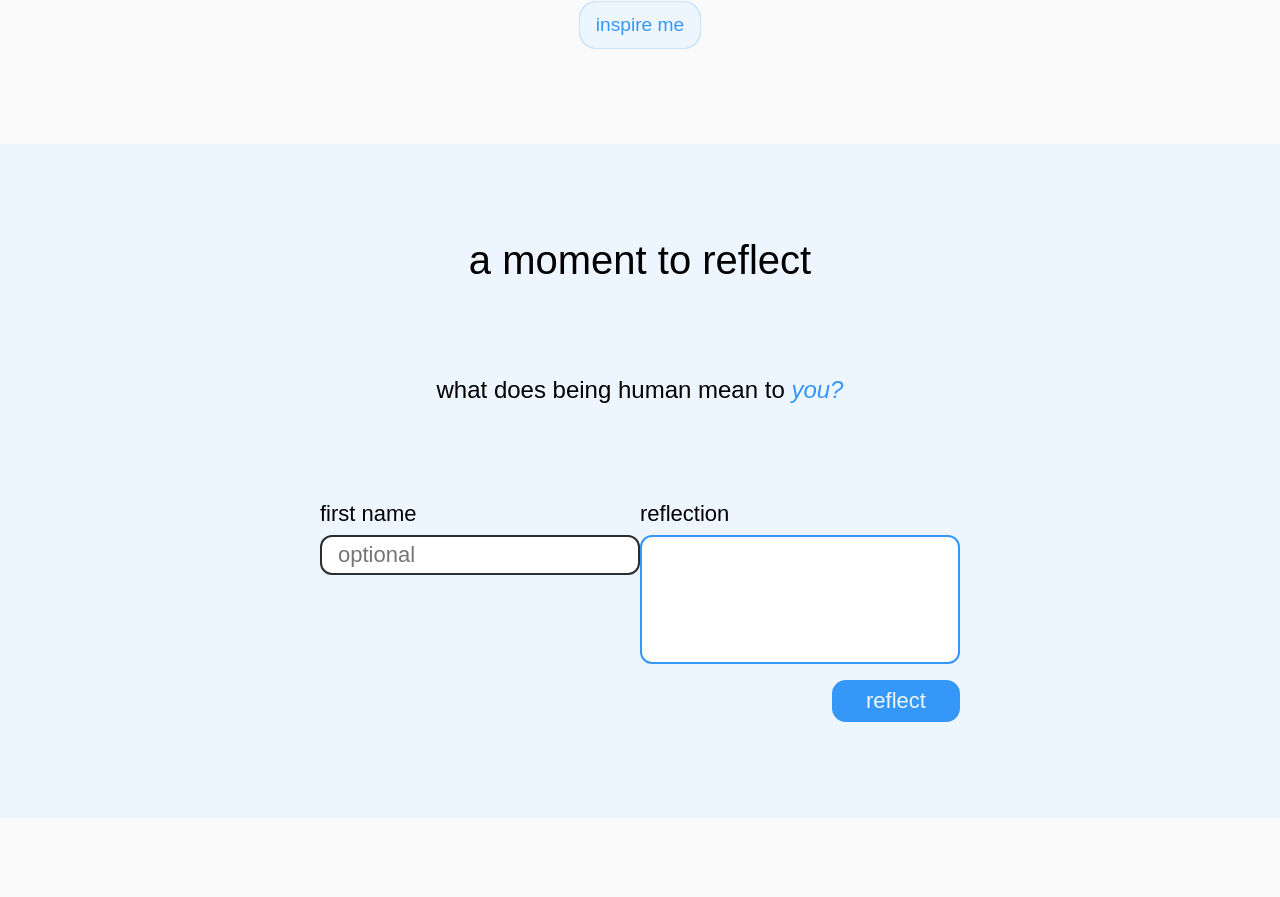
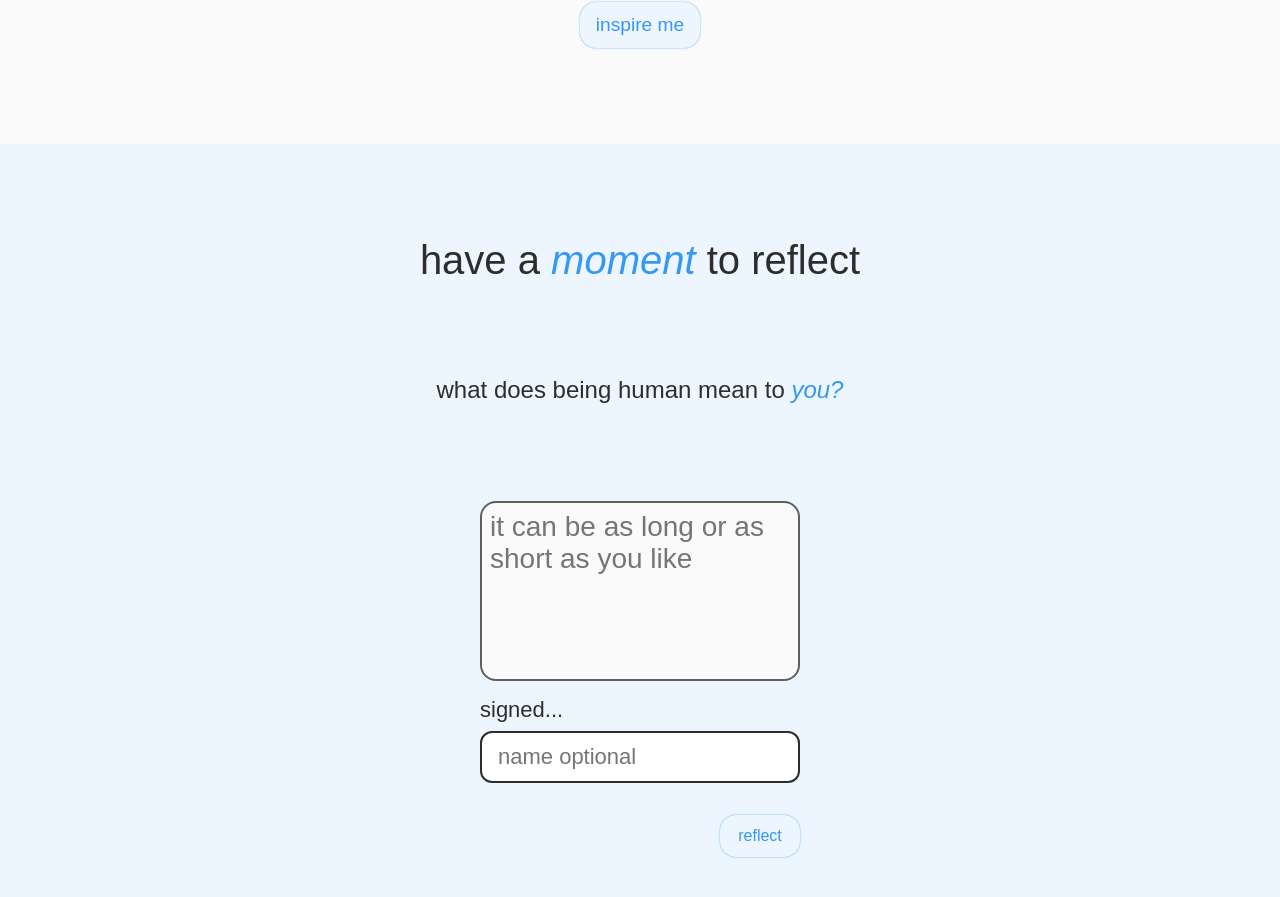
Before and after one commit to msecondi/Breathe-Client, a React (Vite) app: page / in a window 1280 px wide. Shown: the part 627-1524 px from the top of the page. Before the commit the page ends 1445 px from the top, so only its background shows below. Built offline with nearby package versions, Linux system fonts and the light colour scheme; no server answers.

Commit message:
ongoing form layout style adjustments

```diff
--- a/src/components/Hero/Hero.scss
+++ b/src/components/Hero/Hero.scss
@@ -29,10 +29,10 @@
   &__subheader {
     margin-top: 2rem;
     font-size: 1rem;
-    color: $calm-semiblack;
+    color: $calm-black;
     padding: 2rem 0;
-    border-top: 1px solid $calm-semiblack;
-    border-bottom: 1px solid $calm-semiblack;
+    border-top: 1px solid $calm-black;
+    border-bottom: 1px solid $calm-black;
   }
   &__subheader span {
     color: $calm-accent;
--- a/src/components/Nav/Nav.scss
+++ b/src/components/Nav/Nav.scss
@@ -9,10 +9,11 @@
     // box-shadow: 0 0 1rem;
 
     &__logo {
-        transition: color 2s ease-in;
+        transition: all 2s ease-in-out 2s;
         cursor: pointer;
         &:hover {
             color: $calm-accent;
+            font-style: italic;
             animation:  4s ease 0s infinite reverse forwards running breathe-inverse;
         }
     }
--- a/src/components/Reflection/Reflection.jsx
+++ b/src/components/Reflection/Reflection.jsx
@@ -19,7 +19,7 @@ const Reflection = () => {
     return (
         <>
             <section className="reflection">
-                <h1 className="reflection__header">a moment to reflect</h1>
+                <h1 className="reflection__header">have a <span>moment</span> to reflect</h1>
                 <h3 className="reflection__sub-header">what does being human mean to <span>you?</span></h3>
                 <ReflectionForm />
             </section>
--- a/src/components/Reflection/Reflection.scss
+++ b/src/components/Reflection/Reflection.scss
@@ -8,7 +8,7 @@
     flex-direction: column;
     padding: 2rem;
     margin-top: 4rem;
-
+    color: $calm-black;
     background-color: $calm-main;
     &__header {
         // color: $calm-black;
@@ -21,7 +21,7 @@
         width: 70%;
         font-weight: 400;
     }
-    &__sub-header span {
+    span {
         font-style: italic;
         color: $calm-accent;
     }
--- a/src/components/ReflectionForm/ReflectionForm.jsx
+++ b/src/components/ReflectionForm/ReflectionForm.jsx
@@ -6,6 +6,7 @@ import axios from "axios";
 const baseURL = import.meta.env.VITE_BACKEND_URL || "http://localhost:8080";
 
 const ReflectionForm = () => {
+    const [firstName, setFirstName] = useState('');
     const [errorMessage, setErrorMessage] = useState('');
     const [isReflectionFocused, setIsReflectionFocused] = useState(false); // for overall feel and user focus
 
@@ -44,31 +45,44 @@ const ReflectionForm = () => {
         event.target.reset();
     }
 
+    useEffect(() => {
+        if(!firstName) {
+            const timeout = setTimeout(() => {
+                setIsReflectionFocused(true);
+            }, 7000); // 7 seconds before the reflection textarea expands
+            return () => clearTimeout(timeout); // Cleanup the timeout on unmount or when firstName changes
+        }
+    }, [firstName]);
     return (
         <>
             <form id="form" onSubmit={handleSubmit}>
                 <div className="form__container">
-                    <div className={`form__container-indiv ${isReflectionFocused ? 'form__container-indiv--shrink' : ''}`}>
-                        <label htmlFor="reflectionName">first name</label>
-                        <input
-                            className={`form__name`}
-                            name="reflectionName"
-                            placeholder="optional"
-                            onFocus={() => setIsReflectionFocused(false)}
-                        />
-                    </div>
                     <div className={`form__container-indiv ${isReflectionFocused ? 'form__container-indiv--expand' : ''}`}>
-                        <label htmlFor="reflectionText">reflection</label>
+                        {/* <label htmlFor="reflectionText">reflection</label> */}
                         <textarea
                             className={`form__reflection`}
                             name="reflectionText"
-                            rows="5"
                             onFocus={() => setIsReflectionFocused(true)}
+                            placeholder="it can be as long or as short as you like"
                             required
                         >
                         </textarea>
                     </div>
+                    <div className={`form__container-indiv ${isReflectionFocused ? 'form__container-indiv--shrink' : ''}`}>
+                        <label htmlFor="reflectionName">signed...</label>
+                        <input
+                            className={`form__name`}
+                            name="reflectionName"
+                            placeholder="name optional"
+                            onFocus={() => setIsReflectionFocused(false)}
+                            // onChange={(e) => {
+                            //     setFirstName(e.target.value);
+                            //     setIsReflectionFocused(false);
+                            // }}
+                        />
+                    </div>
                 </div>
+                {/* put another button here to select anonymous entry? */}
                 <div className="form__btn-container">
                     <button className="form__btn">reflect</button>
                 </div>
--- a/src/components/ReflectionForm/ReflectionForm.scss
+++ b/src/components/ReflectionForm/ReflectionForm.scss
@@ -1,11 +1,12 @@
 @use "../../styles/styles.scss" as *;
 @use "../../styles/partials/variables.scss" as *;
 @use "../../styles/partials/mixins" as *;
+@use "../../styles/partials/typography" as *;
 
 #form {
     display: flex;
     flex-direction: column;
-    margin: 3rem 1rem;
+    margin: 1rem;
     @include tablet {
         margin: 3rem 1.5rem 1.5rem;
     }
@@ -14,7 +15,7 @@
     }
     & label {
         // font-family: "AlbertSans";
-        font-size: 16px;
+        font-size: 1rem;
         margin-bottom: 1rem;
         @include tablet {
             font-size: 20px;
@@ -28,15 +29,15 @@
 
 .form {
     &__name {
-        font-size: 16px;
-        // font-family: "AlbertSans";
+        font-size: 1rem;
         padding: 0 1rem;
-        margin-bottom: 16px;
+        margin-bottom: 1rem;
         border: 2px solid $calm-black;
-        border-radius: 8px;
+        border-radius: 1rem;
         background-color: white;
-        height: 36px;
+        height: 3rem;
         margin-bottom: 2rem;
+        transition: all 1s ease;
         @include tablet {
             border-radius: 12px;
             font-size: 20px;
@@ -47,21 +48,25 @@
     }
     &__container {
         display: flex;
+        flex-direction: column;
+        width: 20rem;
     }
 
     &__container-indiv {
         display: flex;
         flex-direction: column;
         transition: all 2s ease;
-        width: 50%;
+        // width: 50%;
     }
     &__container-indiv--shrink {
+        transition: all 2s ease;
         opacity: 0.3;
-        width: 10%;
+        width: 0;
+        height: 0;
     }
-    &__container-indiv--expand {
-        width: 90%;
-    }
+    // &__container-indiv--expand {
+    //     // width: 90%;
+    // }
 
     &__name:focus-visible {
         outline-width: 0;
@@ -74,21 +79,24 @@
     }
 
     &__reflection {
-        font-size: 16px;
-        // font-family: "AlbertSans";
-        padding: 0 1rem;
+        font-size: 1rem;
+        font-family: inherit;
+        font-style: normal;
+        padding: 0.5rem;
+        height: 10rem;
         resize: none;
-        border: 2px solid $calm-accent;
-        border-radius: 8px;
-        background-color: white;
+        border: 2px solid $calm-semiblack;
+        border-radius: 1rem;
+        background-color: $calm-body;
         margin-bottom: 2rem;
+        transition: all 1s ease;
         @include tablet {
             margin-bottom: 1rem;
-            border-radius: 12px;
-            font-size: 20px;
+            // border-radius: 12px;
+            font-size: 1.5rem;
         }
         @include desktop {
-            font-size: 22px;
+            font-size: 1.75rem;
         }
     }
     &__reflection:focus-visible {
@@ -96,6 +104,7 @@
     }
     &__reflection:focus {
         border: 2px solid $calm-accent;
+        background-color: white;
     }
     &__reflection--invalid {
         border: 2px solid red;
@@ -104,20 +113,18 @@
     &__btn {
         font-size: 1rem;
         width: 5rem;
-        padding: 6px 8px;
-        color: $calm-main;
-        background-color: $calm-accent;
+        padding: 0.75rem 1rem;
+        color: $calm-accent;
+        background-color: $calm-main;
+        box-shadow: 0 0 0.1rem;
         border: none;
         border-radius: 1rem;
         cursor: pointer;
-        @include tablet {
-            border-radius: 14px;
-            font-size: 20px;
-            width: 8rem;
-            padding: 8px 12px;
-        }
-        @include desktop {
-            font-size: 22px;
+        transition: all 1s ease;
+        &:hover {
+            background-color: $calm-accent;
+            color: $calm-main;
+            box-shadow: 0 0 0.1rem;
         }
     }
     &__btn-container {
@@ -126,7 +133,6 @@
     }
 }
 
-
 .status--error {
     display: flex;
     color: $calm-error;
```
